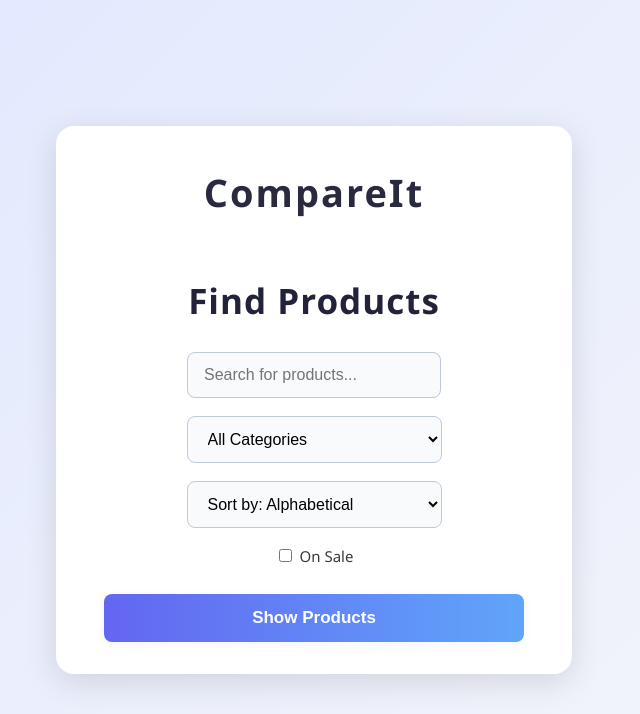
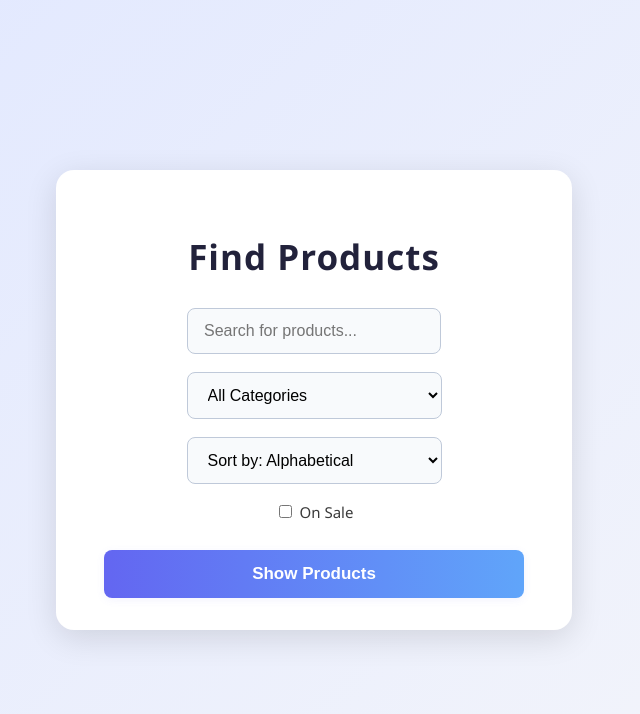
Before and after one commit to COS221-Assignment5-IndexFive/COS221_Assignment5, a PHP site: page /php/customer.php in a window 1280 px wide. Shown: the top 714 px of the page, without its empty margins (326-966 px from the left). Run offline with PHP 8.4, Linux system fonts and the light colour scheme.

Commit message:
Removed header as header.php will be implemented and updated .gitignore

```diff
--- a/Application/CustomerView/css/customer.css
+++ b/Application/CustomerView/css/customer.css
@@ -117,24 +117,6 @@ button[type="submit"]:hover
 {
     background: linear-gradient(90deg, #4f46e5 0%, #2563eb 100%);
     box-shadow: 0 4px 16px rgba(99,102,241,0.15);
-}
-
-.header
-{
-    display: flex;
-    justify-content: center;
-    align-items: center;
-    margin-bottom: 36px;
-    font-family: 'Segoe UI', Arial, Helvetica, sans-serif;
-    font-size: 38px;
-    font-weight: 800;
-    letter-spacing: 2px;
-    user-select: none;
-}
-
-.logo
-{
-    color: #2a2a3f;
 }
 
 .results-container
--- a/Application/CustomerView/php/customer.php
+++ b/Application/CustomerView/php/customer.php
@@ -10,9 +10,6 @@
     <body>
         <form id="productFilterForm">
             <div class="input-container">
-                <div class="header">
-                    <span class="logo">CompareIt</span>
-                </div>
                 <h1>Find Products</h1>
                 <div class="filters-row">
                     <input class="search-bar" type="text" id="search" name="search" placeholder="Search for products...">
@@ -33,7 +30,6 @@
                         <option value="rating">Rating</option>
                     </select>
                     <label><input class="filter-checkbox" type="checkbox" name="onSale" id="onSale">On Sale</label>
-
                 </div>
                 <button id="submit" type="submit">Show Products</button>
             </div>
```
Also changed, not shown: 1 other file.
